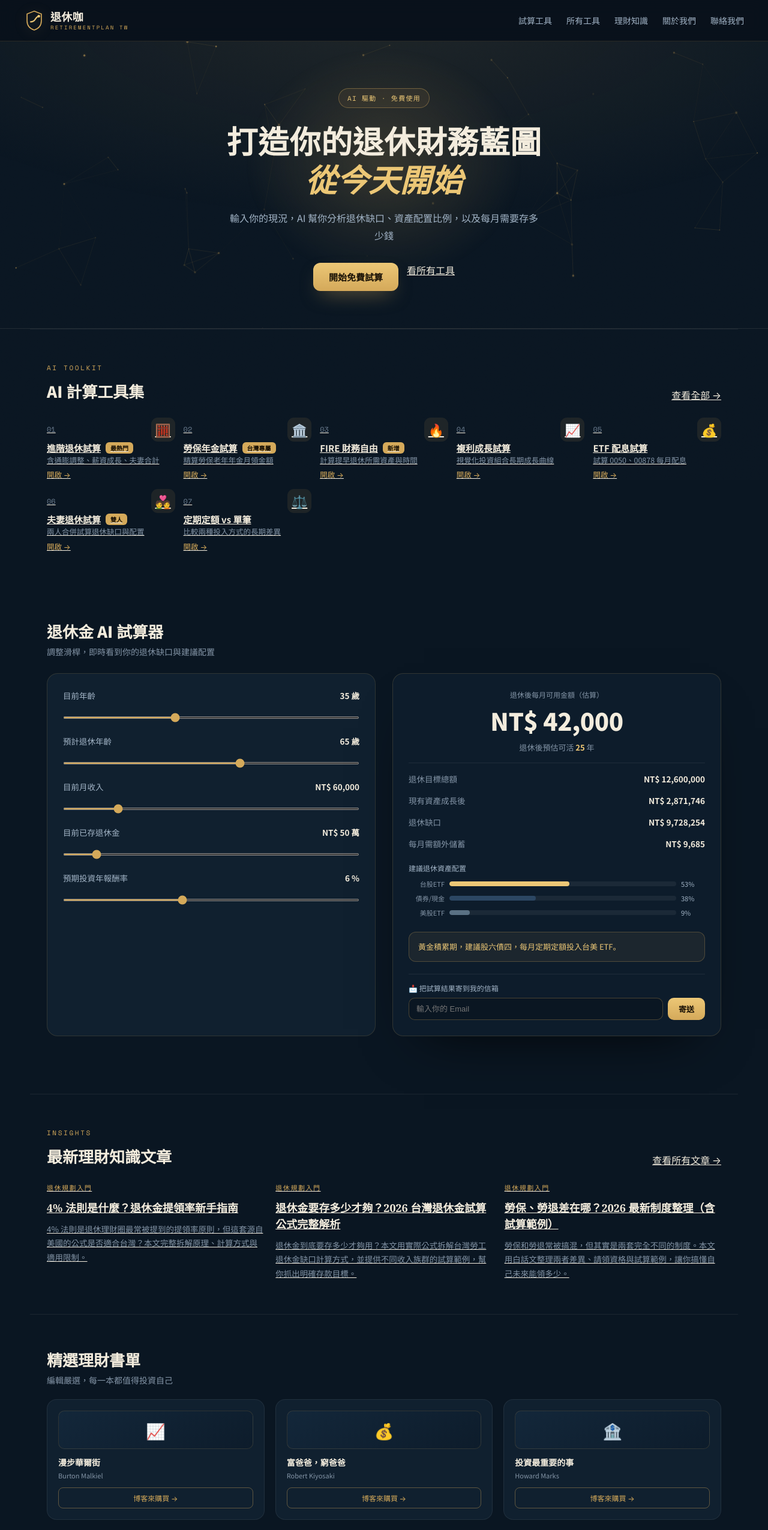
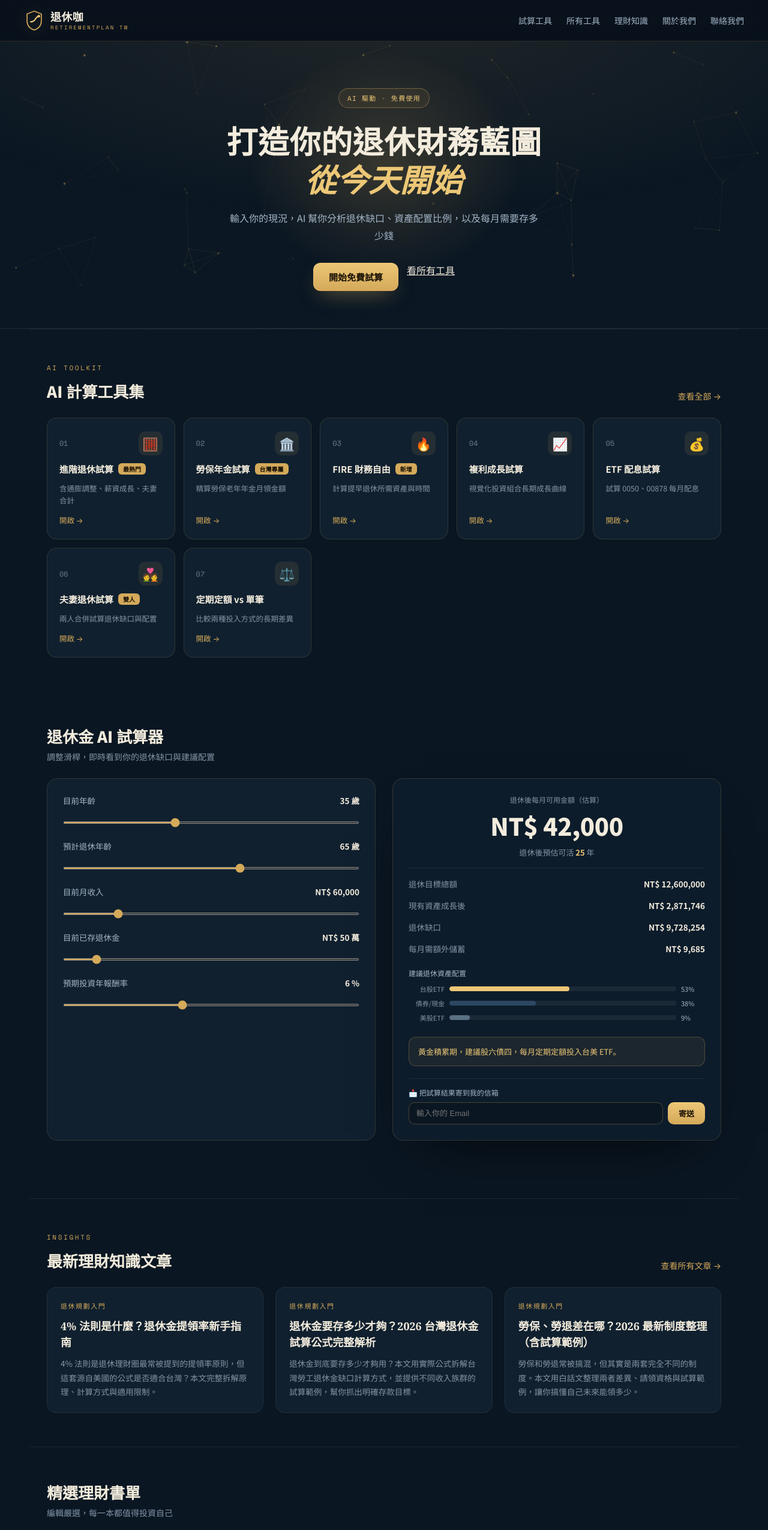
Before and after one commit to kevin806161-stack/retirement-planner, a Next.js app: page / in a window 1280 px wide. Shown: the top 2550 px of the page at 60% size. Built offline with nearby package versions, Linux system fonts and the light colour scheme.

Commit message:
Add files via upload

```diff
--- a/styles/globals.css
+++ b/styles/globals.css
@@ -217,6 +217,53 @@ p { color: var(--slate); }
 :global(.subscribe-box .err) { font-size: 12px; color: var(--terra); margin-top: 6px; }
 
 /* =========================================================
+   首頁工具卡 / 文章卡（全域規則，確保線上站一定套用）
+   ========================================================= */
+.home-tools, .home-articles { max-width: 1180px; margin: 0 auto; padding: 56px 28px; border-top: 1px solid var(--line2); }
+.home-tools-head, .home-articles-head { display: flex; align-items: flex-end; justify-content: space-between; gap: 16px; margin-bottom: 26px; }
+.home-tools-head h2, .home-articles-head h2 { font-size: 26px; font-weight: 900; color: var(--cream); margin-top: 12px; }
+.home-tools .eyebrow, .home-articles .eyebrow { font-family: var(--mono); font-size: 11px; letter-spacing: .24em; color: var(--gold); text-transform: uppercase; }
+.home-tools .more-link, .home-articles .more-link { color: var(--gold); font-size: 14px; text-decoration: none; white-space: nowrap; }
+
+.home-tools-grid { display: grid; grid-template-columns: repeat(auto-fit, minmax(200px, 1fr)); gap: 14px; }
+.home-tool {
+  position: relative; display: flex; flex-direction: column; gap: 12px;
+  background: var(--panel); border: 1px solid var(--line); border-radius: 16px;
+  padding: 22px 20px; text-decoration: none; color: var(--cream);
+  transition: transform .3s, border-color .3s, box-shadow .3s;
+}
+.home-tool:hover { transform: translateY(-8px); border-color: rgba(212,169,90,.55); box-shadow: 0 26px 50px -24px rgba(0,0,0,.8); }
+.home-tool-top { display: flex; align-items: center; justify-content: space-between; }
+.home-tool-idx { font-family: var(--mono); font-size: 12px; color: var(--muted); }
+.home-tool-ic { width: 40px; height: 40px; display: grid; place-items: center; border-radius: 11px; background: rgba(212,169,90,.1); font-size: 21px; }
+.home-tool-name { display: flex; align-items: center; gap: 8px; flex-wrap: wrap; font-size: 15px; font-weight: 700; color: var(--cream); }
+.home-tool-badge { font-size: 10px; font-weight: 700; color: #1a1206; background: var(--gold); padding: 2px 8px; border-radius: 6px; }
+.home-tool-desc { margin: 0; font-size: 12.5px; line-height: 1.65; color: var(--slate2); }
+.home-tool-go { margin-top: auto; font-size: 12.5px; color: var(--gold); transition: transform .25s; }
+.home-tool:hover .home-tool-go { transform: translateX(4px); }
+
+.home-articles-grid { display: grid; grid-template-columns: repeat(auto-fit, minmax(240px, 1fr)); gap: 20px; }
+.home-article {
+  display: block; background: var(--panel); border: 1px solid var(--line2);
+  border-radius: 16px; padding: 22px; text-decoration: none !important; color: inherit;
+  transition: transform .3s, border-color .3s;
+}
+.home-article:hover { transform: translateY(-8px); border-color: rgba(212,169,90,.4); }
+.home-article-cat { font-family: var(--mono); font-size: 11px; letter-spacing: .14em; color: var(--gold); margin-bottom: 12px; text-decoration: none !important; }
+.home-article-title { font-family: var(--serif); font-size: 18px; font-weight: 700; color: var(--cream); line-height: 1.5; margin-bottom: 10px; text-decoration: none !important; }
+.home-article-desc { font-size: 13.5px; color: var(--slate2); line-height: 1.75; text-decoration: none !important; }
+/* 文章卡內所有文字都不要底線 */
+.home-article, .home-article * { text-decoration: none !important; }
+
+@media (max-width: 560px) {
+  .home-tools, .home-articles { padding: 40px 16px; }
+  .home-tools-head, .home-articles-head { flex-direction: column; align-items: flex-start; }
+  .home-tools-head h2, .home-articles-head h2 { font-size: 22px; }
+  .home-tools-grid { grid-template-columns: 1fr; gap: 12px; }
+  .home-articles-grid { grid-template-columns: 1fr; gap: 14px; }
+}
+
+/* =========================================================
    手機版統一整理（每頁共用；只在窄螢幕生效，不影響桌機）
    ========================================================= */
 
```
Also changed, not shown: 1 other file (tests, documents, lock files or other folders).
